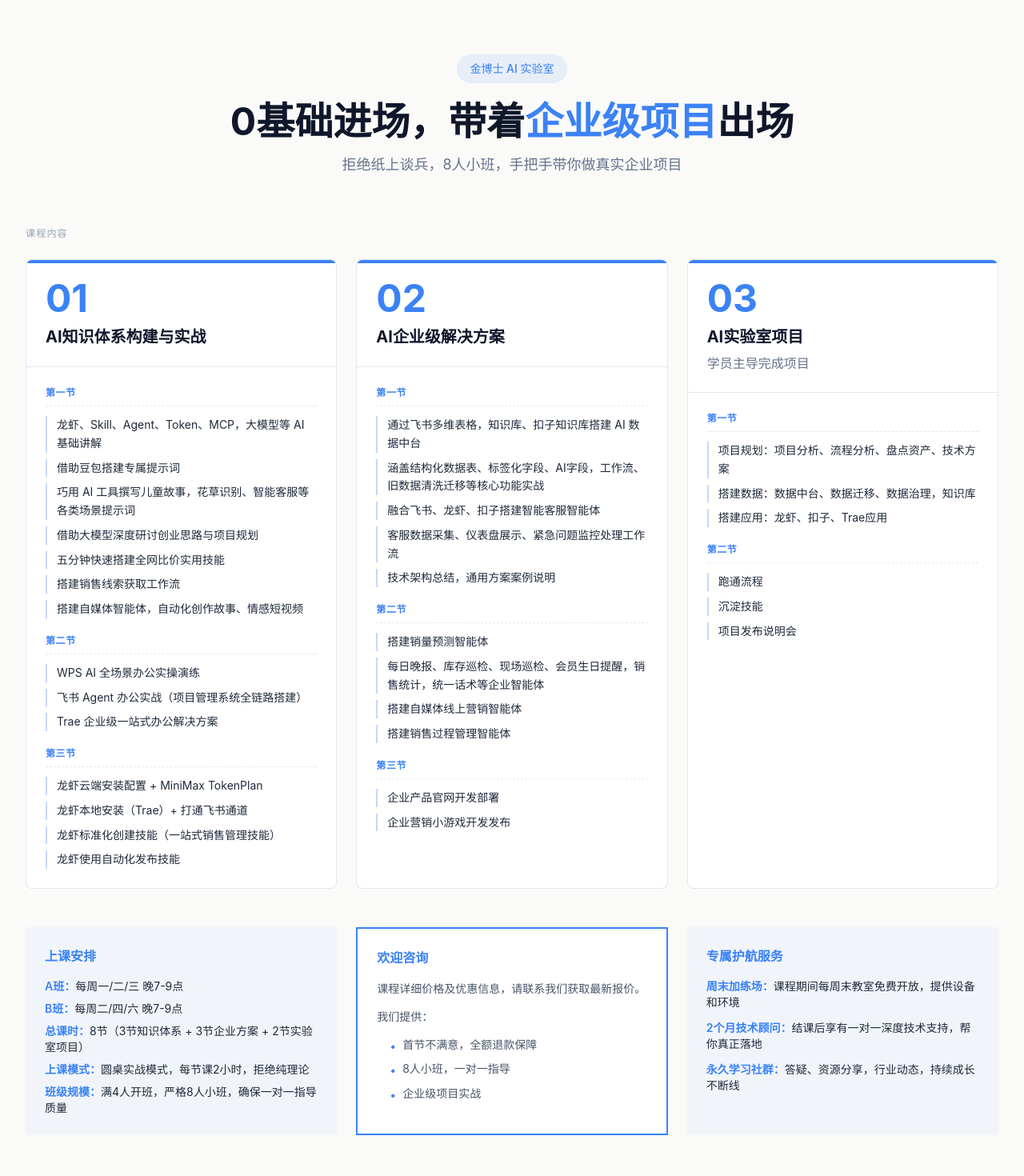
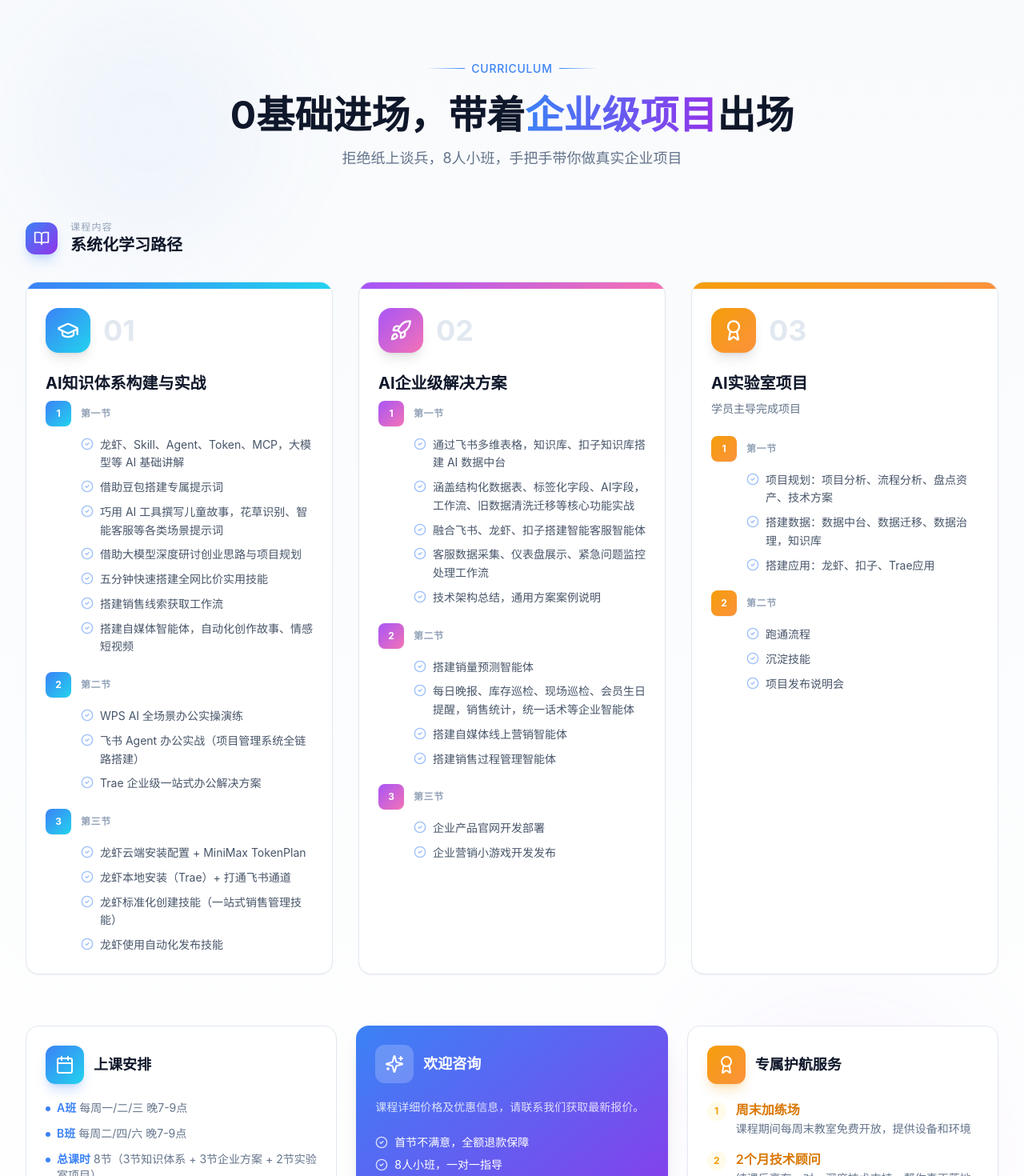
Before and after one commit to jinjiantong/jinboshiai_web, a Next.js app: page / in a window 1280 px wide. Shown: the part 860-2330 px from the top of the page at 80% size. Built offline with nearby package versions, Linux system fonts and the light colour scheme; no server answers; the database is empty; a web font is replaced by a local one.

Commit message:
style: add modern design to courses section with gradients and icons

```diff
--- a/components/sections/Courses.tsx
+++ b/components/sections/Courses.tsx
@@ -1,13 +1,15 @@
 'use client'
 
 import { motion } from 'framer-motion'
-import { BookOpen, Clock, Users, Calendar, CheckCircle, Sparkles } from 'lucide-react'
+import { BookOpen, Clock, Users, Calendar, Sparkles, GraduationCap, Award, Rocket, CheckCircle2, ArrowRight } from 'lucide-react'
 
 const courses = [
   {
     id: 1,
     number: '01',
     title: 'AI知识体系构建与实战',
+    icon: GraduationCap,
+    gradient: 'from-blue-500 to-cyan-400',
     sections: [
       {
         title: '第一节',
@@ -44,6 +46,8 @@ const courses = [
     id: 2,
     number: '02',
     title: 'AI企业级解决方案',
+    icon: Rocket,
+    gradient: 'from-purple-500 to-pink-400',
     sections: [
       {
         title: '第一节',
@@ -77,6 +81,8 @@ const courses = [
     id: 3,
     number: '03',
     title: 'AI实验室项目',
+    icon: Award,
+    gradient: 'from-amber-500 to-orange-400',
     subtitle: '学员主导完成项目',
     sections: [
       {
@@ -115,19 +121,30 @@ const services = [
 
 export default function Courses() {
   return (
-    <section id="courses" className="py-20 lg:py-32 bg-[#fafaf8]">
-      <div className="max-w-7xl mx-auto px-4 sm:px-6 lg:px-8">
+    <section id="courses" className="py-20 lg:py-32 bg-gradient-to-b from-slate-50 to-white relative overflow-hidden">
+      <div className="absolute top-20 left-10 w-72 h-72 bg-primary/5 rounded-full blur-3xl"></div>
+      <div className="absolute bottom-20 right-10 w-96 h-96 bg-purple-500/5 rounded-full blur-3xl"></div>
+
+      <div className="max-w-7xl mx-auto px-4 sm:px-6 lg:px-8 relative">
         <motion.div
           initial={{ opacity: 0, y: 20 }}
           whileInView={{ opacity: 1, y: 0 }}
           viewport={{ once: true }}
           className="text-center mb-16"
         >
-          <div className="inline-block px-4 py-2 bg-primary/10 text-primary rounded-full text-sm font-medium mb-6">
-            金博士 AI 实验室
-          </div>
+          <motion.div
+            initial={{ opacity: 0, scale: 0.9 }}
+            whileInView={{ opacity: 1, scale: 1 }}
+            viewport={{ once: true }}
+            className="inline-flex items-center gap-2 mb-6"
+          >
+            <div className="w-12 h-px bg-gradient-to-r from-transparent to-primary"></div>
+            <span className="text-sm font-medium text-primary tracking-wider uppercase">Curriculum</span>
+            <div className="w-12 h-px bg-gradient-to-l from-transparent to-primary"></div>
+          </motion.div>
+
           <h2 className="text-3xl sm:text-4xl lg:text-5xl font-bold text-slate-900 mb-4">
-            0基础进场，带着<span className="text-primary">企业级项目</span>出场
+            0基础进场，带着<span className="text-transparent bg-clip-text bg-gradient-to-r from-primary to-purple-600">企业级项目</span>出场
           </h2>
           <p className="text-lg text-slate-500 max-w-2xl mx-auto">
             拒绝纸上谈兵，8人小班，手把手带你做真实企业项目
@@ -138,63 +155,98 @@ export default function Courses() {
           initial={{ opacity: 0, y: 20 }}
           whileInView={{ opacity: 1, y: 0 }}
           viewport={{ once: true }}
-          className="mb-12"
+          className="mb-16"
         >
-          <div className="text-xs font-mono tracking-widest uppercase text-slate-400 mb-6">课程内容</div>
-          <div className="grid md:grid-cols-2 lg:grid-cols-3 gap-6">
-            {courses.map((course, index) => (
+          <div className="flex items-center gap-4 mb-8">
+            <div className="w-10 h-10 rounded-xl bg-gradient-to-br from-primary to-purple-600 flex items-center justify-center shadow-lg shadow-primary/25">
+              <BookOpen className="w-5 h-5 text-white" />
+            </div>
+            <div>
+              <div className="text-xs font-mono tracking-widest uppercase text-slate-400">课程内容</div>
+              <h3 className="text-xl font-bold text-slate-900">系统化学习路径</h3>
+            </div>
+          </div>
+
+          <div className="grid md:grid-cols-2 lg:grid-cols-3 gap-8">
+            {courses.map((course, index) => {
+              const IconComponent = course.icon
+              return (
                 <motion.div
                   key={course.id}
                   initial={{ opacity: 0, y: 30 }}
                   whileInView={{ opacity: 1, y: 0 }}
                   transition={{ duration: 0.5, delay: index * 0.1 }}
                   viewport={{ once: true }}
-                className="bg-white border border-slate-200 rounded-lg overflow-hidden relative"
+                  whileHover={{ y: -8 }}
+                  className="group bg-white rounded-2xl border border-slate-200 overflow-hidden shadow-sm hover:shadow-xl transition-all duration-300"
                 >
-                <div className="absolute top-0 left-0 right-0 h-1 bg-primary"></div>
+                  <div className={`h-2 bg-gradient-to-r ${course.gradient}`}></div>
 
-                <div className="p-6 border-b border-slate-200">
-                  <div className="text-5xl font-bold text-primary mb-3">{course.number}</div>
-                  <h3 className="text-xl font-bold text-slate-900 leading-tight">{course.title}</h3>
-                  {course.subtitle && (
-                    <p className="text-base text-slate-500 mt-2">{course.subtitle}</p>
-                  )}
+                  <div className="p-6">
+                    <div className="flex items-start justify-between mb-6">
+                      <div className="flex items-center gap-4">
+                        <div className={`w-14 h-14 rounded-2xl bg-gradient-to-br ${course.gradient} flex items-center justify-center shadow-lg group-hover:scale-110 transition-transform duration-300`}>
+                          <IconComponent className="w-7 h-7 text-white" />
+                        </div>
+                        <div>
+                          <div className="text-4xl font-bold text-slate-200 group-hover:text-primary/20 transition-colors">{course.number}</div>
+                        </div>
+                      </div>
                     </div>
 
-                <div className="p-6 space-y-5">
+                    <h3 className="text-xl font-bold text-slate-900 mb-2 group-hover:text-primary transition-colors">{course.title}</h3>
+                    {course.subtitle && (
+                      <p className="text-sm text-slate-500 mb-6">{course.subtitle}</p>
+                    )}
+
+                    <div className="space-y-5">
                       {course.sections.map((section, sIndex) => (
-                    <div key={sIndex}>
-                      <div className="text-xs font-mono tracking-wider uppercase text-primary font-semibold mb-3 pb-2 border-b border-dashed border-slate-200">
-                        {section.title}
+                        <div key={sIndex} className="relative">
+                          <div className="flex items-center gap-3 mb-3">
+                            <div className={`w-8 h-8 rounded-lg bg-gradient-to-br ${course.gradient} flex items-center justify-center text-white text-xs font-bold shadow-sm`}>
+                              {sIndex + 1}
                             </div>
-                      <div className="space-y-2">
+                            <div className="text-xs font-semibold text-slate-400 uppercase tracking-wider">{section.title}</div>
+                          </div>
+                          <div className="space-y-2 pl-11">
                             {section.lessons.map((lesson, lIndex) => (
-                          <div key={lIndex} className="text-sm text-slate-800 leading-relaxed pl-3 border-l-2 border-primary/30">
-                            {lesson}
+                              <div key={lIndex} className="flex items-start gap-2 text-sm text-slate-600 hover:text-slate-900 transition-colors">
+                                <CheckCircle2 className="w-4 h-4 text-primary/50 mt-0.5 flex-shrink-0 group-hover:text-primary transition-colors" />
+                                <span className="leading-relaxed">{lesson}</span>
                               </div>
                             ))}
                           </div>
                         </div>
                       ))}
                     </div>
+                  </div>
                 </motion.div>
-            ))}
+              )
+            })}
           </div>
         </motion.div>
 
-        <div className="grid md:grid-cols-3 gap-6 mb-12">
+        <div className="grid md:grid-cols-3 gap-6">
           <motion.div
             initial={{ opacity: 0, y: 20 }}
             whileInView={{ opacity: 1, y: 0 }}
             viewport={{ once: true }}
-            className="bg-slate-100 p-6 border-t-3"
+            className="bg-white rounded-2xl p-6 border border-slate-200 shadow-sm hover:shadow-lg transition-shadow"
           >
-            <h4 className="font-bold text-primary mb-4">上课安排</h4>
-            <ul className="space-y-2">
+            <div className="flex items-center gap-3 mb-5">
+              <div className="w-12 h-12 rounded-xl bg-gradient-to-br from-blue-500 to-cyan-400 flex items-center justify-center shadow-lg shadow-blue-500/25">
+                <Calendar className="w-6 h-6 text-white" />
+              </div>
+              <h4 className="font-bold text-slate-900 text-lg">上课安排</h4>
+            </div>
+            <ul className="space-y-3">
               {schedule.map((item, index) => (
-                <li key={index} className="text-sm text-slate-800">
-                  <span className="text-primary font-semibold">{item.label}：</span>
-                  {item.value}
+                <li key={index} className="flex items-start gap-2">
+                  <div className="w-1.5 h-1.5 rounded-full bg-primary mt-2 flex-shrink-0"></div>
+                  <div className="text-sm">
+                    <span className="font-semibold text-primary">{item.label}</span>
+                    <span className="text-slate-500 ml-1">{item.value}</span>
+                  </div>
                 </li>
               ))}
             </ul>
@@ -205,26 +257,34 @@ export default function Courses() {
             whileInView={{ opacity: 1, y: 0 }}
             transition={{ delay: 0.1 }}
             viewport={{ once: true }}
-            className="bg-white border-2 border-primary p-6"
+            className="bg-gradient-to-br from-primary to-purple-600 rounded-2xl p-6 text-white shadow-xl"
           >
-            <h4 className="font-bold text-primary mb-4">欢迎咨询</h4>
-            <div className="text-sm text-slate-600 leading-relaxed">
-              <p className="mb-3">课程详细价格及优惠信息，请联系我们获取最新报价。</p>
-              <p className="mb-3">我们提供：</p>
-              <ul className="space-y-1.5 ml-4">
-                <li className="flex items-start gap-2">
-                  <span className="text-primary mt-0.5">•</span>
-                  <span>首节不满意，全额退款保障</span>
-                </li>
-                <li className="flex items-start gap-2">
-                  <span className="text-primary mt-0.5">•</span>
-                  <span>8人小班，一对一指导</span>
-                </li>
-                <li className="flex items-start gap-2">
-                  <span className="text-primary mt-0.5">•</span>
-                  <span>企业级项目实战</span>
-                </li>
-              </ul>
+            <div className="flex items-center gap-3 mb-5">
+              <div className="w-12 h-12 rounded-xl bg-white/20 flex items-center justify-center">
+                <Sparkles className="w-6 h-6 text-white" />
+              </div>
+              <h4 className="font-bold text-lg">欢迎咨询</h4>
+            </div>
+            <div className="space-y-3 mb-6">
+              <p className="text-white/80 text-sm">课程详细价格及优惠信息，请联系我们获取最新报价。</p>
+            </div>
+            <div className="space-y-2">
+              {[
+                '首节不满意，全额退款保障',
+                '8人小班，一对一指导',
+                '企业级项目实战'
+              ].map((item, index) => (
+                <div key={index} className="flex items-center gap-2 text-sm">
+                  <CheckCircle2 className="w-4 h-4 text-white/80" />
+                  <span>{item}</span>
+                </div>
+              ))}
+            </div>
+            <div className="mt-6 pt-4 border-t border-white/20">
+              <div className="flex items-center gap-2 text-white/90 text-sm">
+                <span className="font-semibold">130 5120 2991</span>
+                <ArrowRight className="w-4 h-4" />
+              </div>
             </div>
           </motion.div>
 
@@ -233,14 +293,24 @@ export default function Courses() {
             whileInView={{ opacity: 1, y: 0 }}
             transition={{ delay: 0.2 }}
             viewport={{ once: true }}
-            className="bg-slate-100 p-6"
+            className="bg-white rounded-2xl p-6 border border-slate-200 shadow-sm hover:shadow-lg transition-shadow"
           >
-            <h4 className="font-bold text-primary mb-4">专属护航服务</h4>
-            <ul className="space-y-3">
+            <div className="flex items-center gap-3 mb-5">
+              <div className="w-12 h-12 rounded-xl bg-gradient-to-br from-amber-500 to-orange-400 flex items-center justify-center shadow-lg shadow-amber-500/25">
+                <Award className="w-6 h-6 text-white" />
+              </div>
+              <h4 className="font-bold text-slate-900 text-lg">专属护航服务</h4>
+            </div>
+            <ul className="space-y-4">
               {services.map((item, index) => (
-                <li key={index} className="text-sm text-slate-800">
-                  <span className="text-primary font-semibold">{item.label}：</span>
-                  {item.value}
+                <li key={index} className="flex items-start gap-3">
+                  <div className="w-6 h-6 rounded-full bg-amber-50 flex items-center justify-center flex-shrink-0 mt-0.5">
+                    <span className="text-amber-500 text-xs font-bold">{index + 1}</span>
+                  </div>
+                  <div>
+                    <span className="font-semibold text-amber-600">{item.label}</span>
+                    <p className="text-sm text-slate-500 mt-0.5">{item.value}</p>
+                  </div>
                 </li>
               ))}
             </ul>
```
Lines whose indentation alone changed are shown as unchanged.
